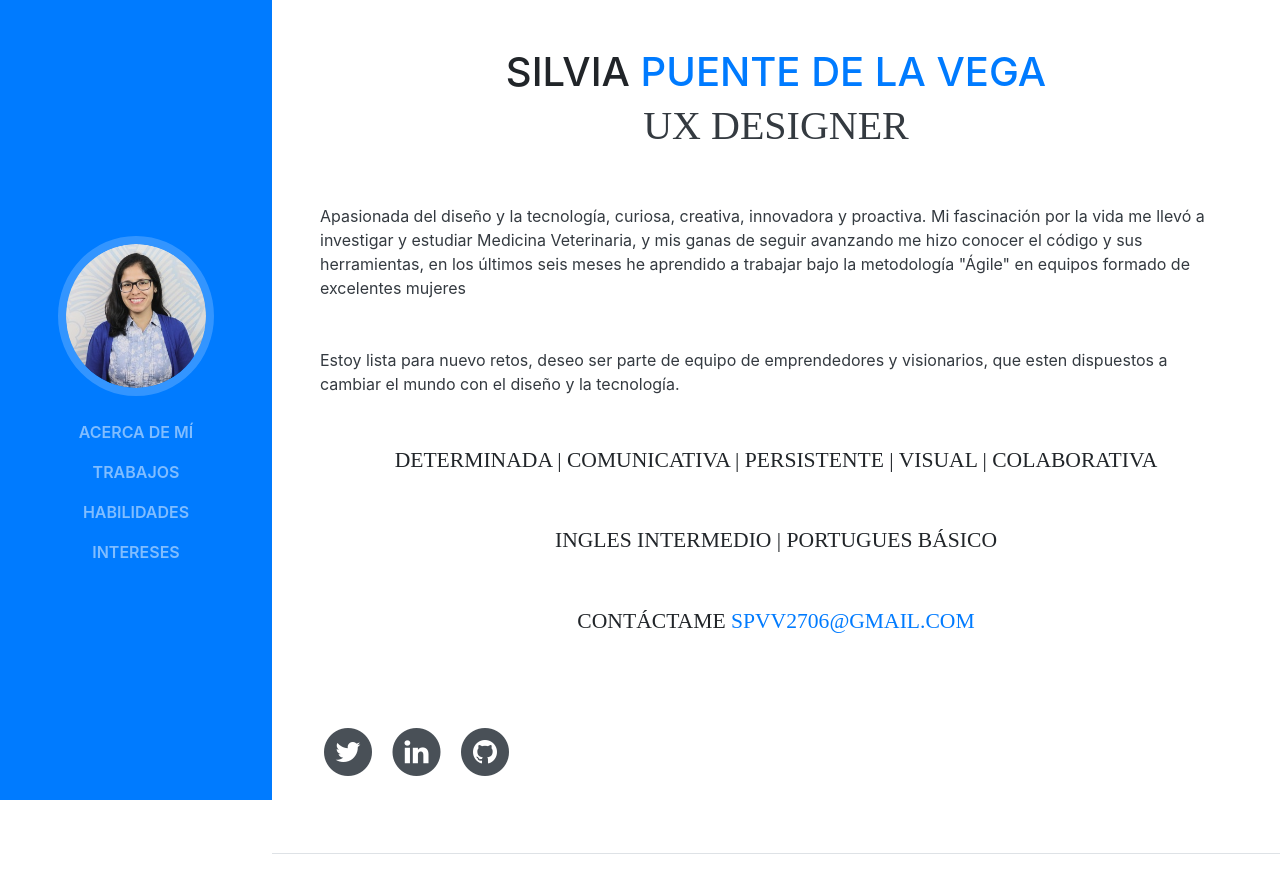
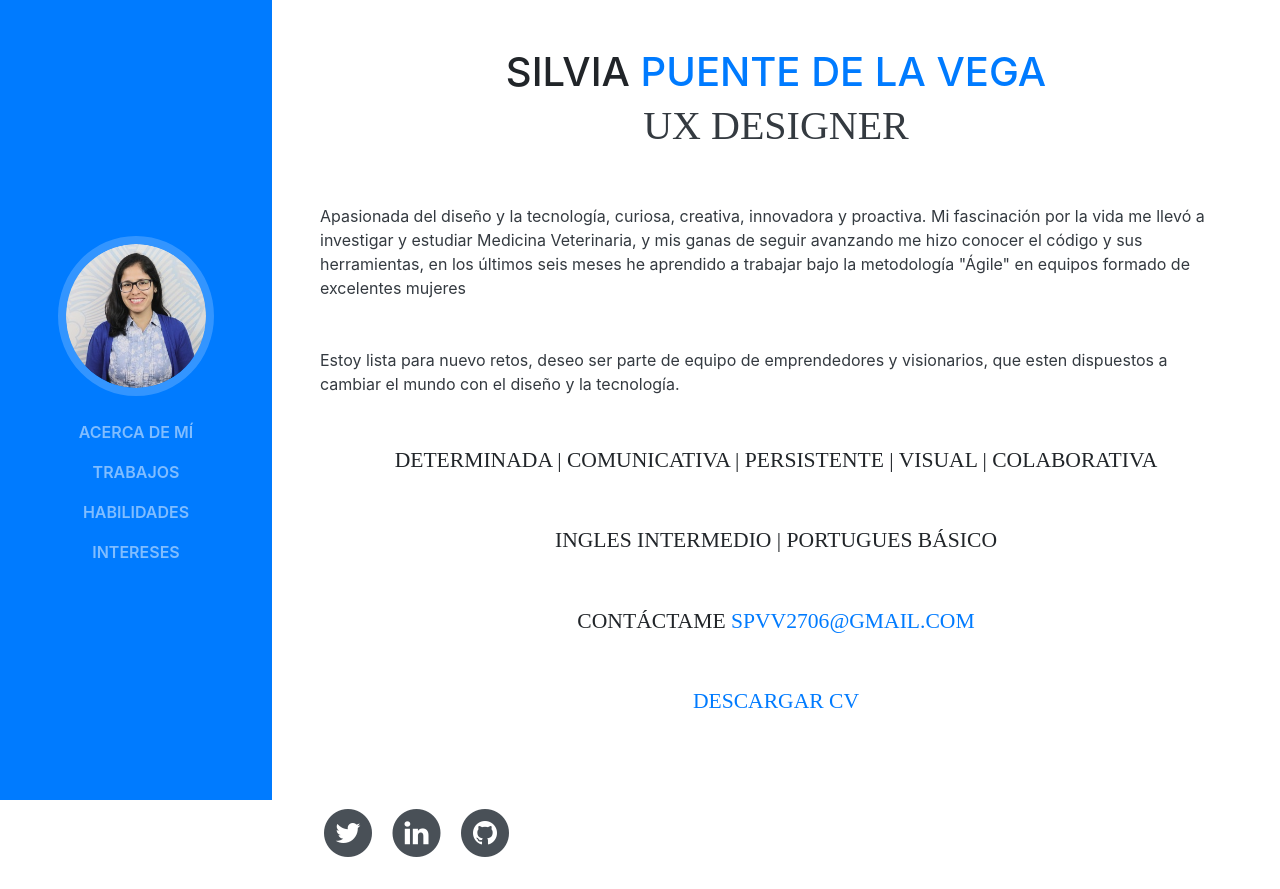
Before and after one commit to SilviaLu/Portafolio, a website with bundled scripts: page index.html in a window 1280 px wide. Shown: the top 889 px of the page. Built offline with nearby package versions, Linux system fonts and the light colour scheme; files whose address does not match are found by name; a web font is replaced by a local one.

Commit message:
Update index.html
descarga de cv

```diff
--- a/index.html
+++ b/index.html
@@ -77,9 +77,9 @@
         <div class="subheading-1 mb-5 star">Contáctame
           <a href="mailto:spvv2706@gmail.com">spvv2706@gmail.com</a>
         </div>
-        <!--<div class="subheading-1 mb-5 star">
+        <div class="subheading-1 mb-5 star">
           <a href="assets/docs/cv-silvia.pdf" download="Silvia Puente de la Vega" class="dowload-cv">Descargar CV</a>
-        </div>-->
+        </div>
         <ul class="list-inline list-social-icons mb-0 star">
           <li class="list-inline-item twitter">
 
```
